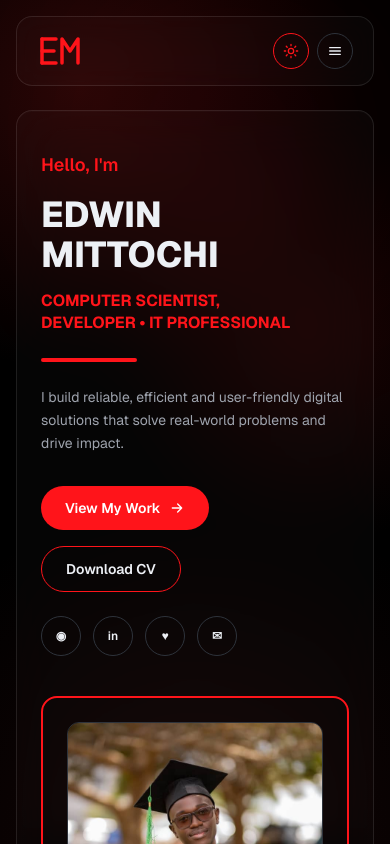
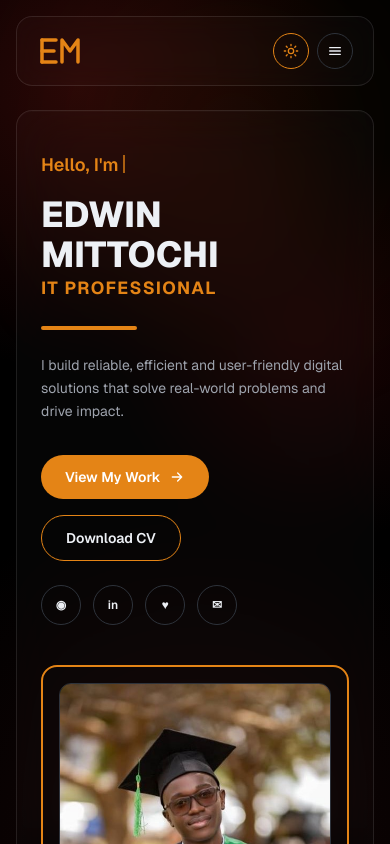
Before and after one commit to EdwinMittochi/edwinmittochi.github.io, a Next.js app: page / in a window 390 px wide. Shown: the top 844 px of the page. Built offline with nearby package versions, Linux system fonts and the light colour scheme.

Commit message:
Add Github Pages deployment

```diff
--- a/src/app/globals.css
+++ b/src/app/globals.css
@@ -1,9 +1,7 @@
 @import "tailwindcss";
 
-/* Use `light:` variants — theme is driven by <html data-theme="light"> */
 @custom-variant light (&:where([data-theme="light"], [data-theme="light"] *));
 
-/* Dark theme (default) — values taken from the Figma design */
 :root {
   --page: #000000;
   --card: #06090b;
@@ -12,7 +10,7 @@
   --line: #2e333b;
   --fg: #edf0f5;
   --muted: #9ea3ad;
-  --accent: #ff141a;
+  --accent: #e48416; /*My previous color #ff1f2d*/
   --glow-1: 0.1;
   --glow-2: 0.14;
 }
@@ -26,7 +24,7 @@
   --line: #e4e7ec;
   --fg: #101828;
   --muted: #667085;
-  --accent: #ff1f2d;
+  --accent: #e48416;
   --glow-1: 0.08;
   --glow-2: 0.06;
 }
--- a/src/app/layout.tsx
+++ b/src/app/layout.tsx
@@ -2,8 +2,6 @@ import type { Metadata } from "next";
 import localFont from "next/font/local";
 import "./globals.css";
 
-// Self-hosted Geist (bundled with Next.js) — the build environment has no
-// network access, so next/font/google cannot be used here.
 const inter = localFont({
   src: "./fonts/geist-latin.woff2",
   variable: "--font-inter",
@@ -33,12 +31,12 @@ export default function RootLayout({ children }: LayoutProps<"/">) {
       </head>
       <body className="min-h-screen bg-background font-sans">
   <div className="relative min-h-screen">
+
     {/* Background glow */}
-    {/* Black + red background */}
-{/* Theme-aware background */}
-<div className="pointer-events-none fixed inset-0 -z-10 bg-[var(--page)]">
-  <div className="absolute inset-0 bg-[radial-gradient(circle_at_20%_10%,rgba(220,38,38,0.18),transparent_35%),radial-gradient(circle_at_80%_40%,rgba(185,28,28,0.14),transparent_35%),radial-gradient(circle_at_50%_100%,rgba(127,29,29,0.16),transparent_40%)]" />
-</div>
+
+  <div className="pointer-events-none fixed inset-0 -z-10 bg-[var(--page)]">
+    <div className="absolute inset-0 bg-[radial-gradient(circle_at_20%_10%,rgba(220,38,38,0.18),transparent_35%),radial-gradient(circle_at_80%_40%,rgba(185,28,28,0.14),transparent_35%),radial-gradient(circle_at_50%_100%,rgba(127,29,29,0.16),transparent_40%)]" />
+  </div>
 
     {children}
   </div>
--- a/src/components/EmLogo.tsx
+++ b/src/components/EmLogo.tsx
@@ -1,9 +1,10 @@
+
 export function EMLogo() {
   return (
     <svg
       width="44"
-      height="36"
-      viewBox="0 0 44 36"
+      height="30"
+      viewBox="0 0 44 30"
       fill="none"
       xmlns="http://www.w3.org/2000/svg"
       aria-label="EM logo"
@@ -11,28 +12,28 @@ export function EMLogo() {
     >
       {/* E */}
       <path
-        d="M5 6H19"
+        d="M5 4H19"
         stroke="currentColor"
         strokeWidth="3.5"
         strokeLinecap="round"
       />
 
       <path
-        d="M5 18H17"
+        d="M5 15H17"
         stroke="currentColor"
         strokeWidth="3.5"
         strokeLinecap="round"
       />
 
       <path
-        d="M5 30H19"
+        d="M5 26H19"
         stroke="currentColor"
         strokeWidth="3.5"
         strokeLinecap="round"
       />
 
       <path
-        d="M5 6V30"
+        d="M5 4V26"
         stroke="currentColor"
         strokeWidth="3.5"
         strokeLinecap="round"
@@ -40,7 +41,7 @@ export function EMLogo() {
 
       {/* M */}
       <path
-        d="M25 30V6L33 18L41 6V30"
+        d="M25 26V4L33 15L41 4V26"
         stroke="currentColor"
         strokeWidth="3.5"
         strokeLinecap="round"
--- a/src/components/Hero.tsx
+++ b/src/components/Hero.tsx
@@ -1,3 +1,5 @@
+import TypingText from "@/components/TypingText";
+import RotatingTitle from "./RotatingTitle";
 import Image from "next/image";
 import { profile, socials } from "@/data/portfolio";
 import { Card, Glow } from "@/components/ui";
@@ -17,17 +19,15 @@ export default function Hero() {
       <Card className="relative overflow-hidden px-6 py-10 sm:px-10 sm:py-14 lg:px-14">
         <div className="grid items-center gap-10 lg:grid-cols-[1.2fr_1fr]">
           <div>
-            <p className="mb-4 text-lg font-semibold text-accent sm:text-xl">{profile.greeting}</p>
+            <p className="mb-4 min-h-[1.75rem] text-lg font-semibold text-accent sm:min-h-[2rem] sm:text-xl">
+                <TypingText text={profile.greeting} speed={100} />
+            </p>
             <h1 className="text-4xl font-extrabold leading-[1.1] sm:text-5xl lg:text-6xl">
               {profile.firstName}
               <br />
               {profile.lastName}
             </h1>
-            <p className="mt-4 max-w-md text-base font-bold uppercase leading-snug text-accent sm:text-lg">
-              {profile.headline[0]}
-              <br />
-              {profile.headline[1]}
-            </p>
+            <RotatingTitle />
             <div className="my-6 h-1 w-24 rounded bg-accent" />
             <p className="max-w-md text-sm leading-relaxed text-muted sm:text-base">{profile.tagline}</p>
 
@@ -65,17 +65,16 @@ export default function Hero() {
           </div>
 
           {/* Profile photo */}
-          <div className="rounded-2xl border-2 border-accent p-6 sm:p-8 lg:justify-self-end">
-            <div className="relative aspect-[4/5] w-full max-w-[320px] overflow-hidden rounded-xl border border-line bg-card-2 lg:max-w-none">
+          <div className="w-full max-w-[400px] rounded-2xl border-2 border-accent p-4 sm:p-6 lg:justify-self-end">
+            <div className="relative h-[400px] w-full overflow-hidden rounded-xl border border-line bg-card-2 sm:h-[480px]">
               <Image
                 src="/profile-photo.jpg"
                 alt={`${profile.name} profile photo`}
                 fill
                 priority
-                sizes="(min-width: 1024px) 480px, 320px"
+                sizes="(min-width: 1024px) 400px, 100vw"
                 className="object-cover"
               />
-              <p>yesssssssssssssssssssssssss</p>
             </div>
           </div>
 
--- /dev/null
+++ b/src/components/PortfolioBackground.tsx
@@ -0,0 +1,47 @@
+
+export default function PortfolioBackground() {
+  return (
+
+
+<svg
+  id="visual"
+  viewBox="0 0 900 600"
+  preserveAspectRatio="none"
+  className="absolute inset-0 h-full w-full"
+  xmlns="http://www.w3.org/2000/svg"
+  aria-hidden="true"
+>
+  <defs>
+    <filter
+      id="dotBlur"
+      x="-100%"
+      y="-100%"
+      width="300%"
+      height="300%"
+      color-interpolation-filters="sRGB"
+    >
+      <feGaussianBlur stdDeviation="28" />
+    </filter>
+  </defs>
+
+  <rect
+    width="900"
+    height="600"
+    fill="var(--page, #090909)"
+  />
+
+  <g
+    fill="var(--accent, #ff141a)"
+    filter="url(#dotBlur)"
+    opacity="0.8"
+  >
+    <circle r="136" cx="84" cy="234" />
+    <circle r="60" cx="151" cy="543" />
+    <circle r="72" cx="423" cy="429" />
+    <circle r="60" cx="448" cy="69" />
+    <circle r="103" cx="883" cy="88" />
+    <circle r="116" cx="710" cy="366" />
+  </g>
+</svg>
+  );
+}
--- /dev/null
+++ b/src/components/RotatingTitle.tsx
@@ -0,0 +1,68 @@
+
+"use client";
+
+import { useEffect, useState } from "react";
+
+type RotatingTitleProps = {
+  titles?: string[];
+  secondsPerTitle?: number;
+};
+
+const defaultTitles = [
+  "COMPUTER SCIENTIST",
+  "DEVELOPER",
+  "IT PROFESSIONAL",
+];
+
+export default function RotatingTitle({
+  titles = defaultTitles,
+  secondsPerTitle = 3,
+}: RotatingTitleProps) {
+  const safeTitles = titles.filter((title) => title.trim().length > 0);
+  const [index, setIndex] = useState(0);
+  const [phase, setPhase] = useState<"enter" | "visible" | "exit">("enter");
+
+  const duration = Math.max(secondsPerTitle, 1) * 1000;
+
+  useEffect(() => {
+    if (safeTitles.length <= 1) return;
+
+    let timeout: ReturnType<typeof setTimeout>;
+
+    if (phase === "enter") {
+      timeout = setTimeout(() => setPhase("visible"), 30);
+    } else if (phase === "visible") {
+      timeout = setTimeout(() => setPhase("exit"), duration - 500);
+    } else {
+      timeout = setTimeout(() => {
+        setIndex((current) => (current + 1) % safeTitles.length);
+        setPhase("enter");
+      }, 500);
+    }
+
+    return () => clearTimeout(timeout);
+  }, [phase, index, duration, safeTitles.length]);
+
+  if (safeTitles.length === 0) return null;
+
+  return (
+    <div
+      className="relative h-[1.6em] w-full overflow-hidden text-center text-[clamp(0.8rem,4.5vw,1.25rem)] font-bold tracking-[0.08em] text-accent md:text-left"
+      aria-label={safeTitles.join(", ")}
+    >
+      <span
+        key={index}
+        aria-hidden="true"
+        className={`absolute inset-0 flex items-center justify-start whitespace-nowrap text-left ${
+  phase === "enter"
+    ? "translate-y-full opacity-0"
+    : phase === "exit"
+      ? "-translate-y-full opacity-0"
+      : "translate-y-0 opacity-100"
+} transition-all duration-500 ease-in-out motion-reduce:transition-none`}
+      >
+        {safeTitles[index % safeTitles.length]}
+      </span>
+    </div>
+  );
+}
--- /dev/null
+++ b/src/components/TypingText.tsx
@@ -0,0 +1,41 @@
+
+"use client";
+
+import { useEffect, useState } from "react";
+
+type TypingTextProps = {
+  text: string;
+  speed?: number;
+};
+
+export default function TypingText({
+  text,
+  speed = 100,
+}: TypingTextProps) {
+  const [displayedText, setDisplayedText] = useState("");
+
+  useEffect(() => {
+    let index = 0;
+
+    const timer = window.setInterval(() => {
+      index += 1;
+      setDisplayedText(text.slice(0, index));
+
+      if (index >= text.length) {
+        window.clearInterval(timer);
+      }
+    }, speed);
+
+    return () => window.clearInterval(timer);
+  }, [text, speed]);
+
+  return (
+    <span>
+      {displayedText}
+      <span
+        className="ml-1 inline-block h-[1em] w-[2px] translate-y-[2px] animate-pulse bg-accent"
+        aria-hidden="true"
+      />
+    </span>
+  );
+}
--- a/src/components/ui.tsx
+++ b/src/components/ui.tsx
@@ -14,6 +14,7 @@ export function Container({
   );
 }
 
+
 export function Card({
   children,
   className = "",
@@ -23,10 +24,22 @@ export function Card({
 }) {
   return (
     <div
-      className={`rounded-2xl border bg-white/2 backdrop-blur-xl shadow-[0_1px_0_rgba(255,255,255,0.02)_inset] ${className}`}
+      className={`group/card relative isolate overflow-hidden rounded-2xl border bg-white/2 backdrop-blur-xl shadow-[0_1px_0_rgba(255,255,255,0.02)_inset] ${className}`}
       style={{ borderColor: "var(--card-border)" }}
     >
-      {children}
+      {/* Glass reflection */}
+      <div
+        aria-hidden="true"
+        className="pointer-events-none absolute inset-0 z-10 overflow-hidden rounded-[inherit]"
+      >
+        <div
+          className="absolute -inset-y-1/2 -left-1/2 w-1/3 -skew-x-[25deg] bg-gradient-to-r from-transparent via-white/20 to-transparent opacity-0 transition-[left,opacity] duration-700 ease-out group-hover/card:left-[130%] group-hover/card:opacity-100 motion-reduce:transition-none"
+        />
+      </div>
+
+      <div className="relative z-0">
+        {children}
+      </div>
     </div>
   );
 }
--- a/src/data/portfolio.ts
+++ b/src/data/portfolio.ts
@@ -4,7 +4,6 @@ export const profile = {
   greeting: "Hello, I'm",
   firstName: "EDWIN",
   lastName: "MITTOCHI",
-  headline: ["COMPUTER SCIENTIST,", "DEVELOPER • IT PROFESSIONAL"],
   tagline:
     "I build reliable, efficient and user-friendly digital solutions that solve real-world problems and drive impact.",
   about:
```
Also changed, not shown: public/profile-photo.jpg.
